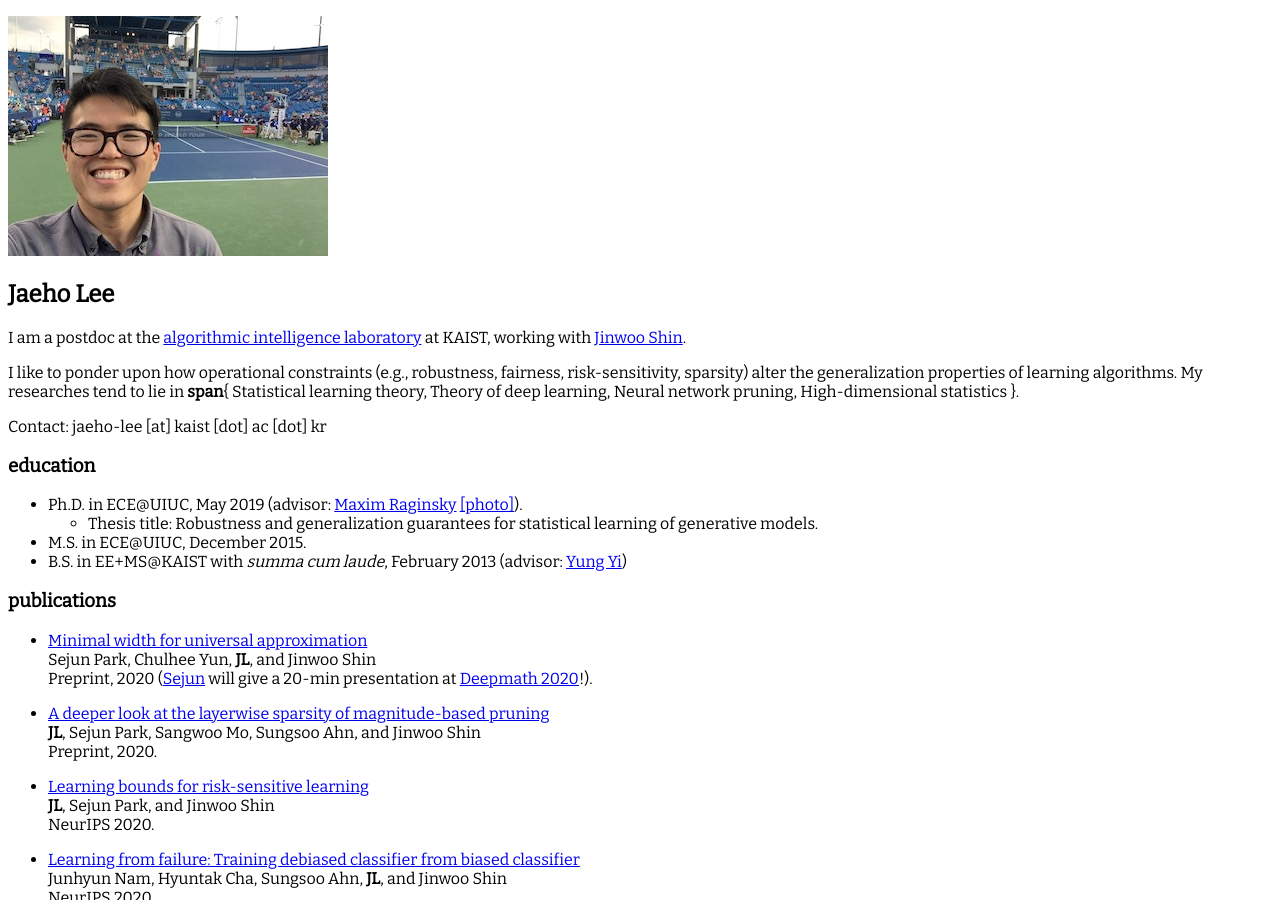
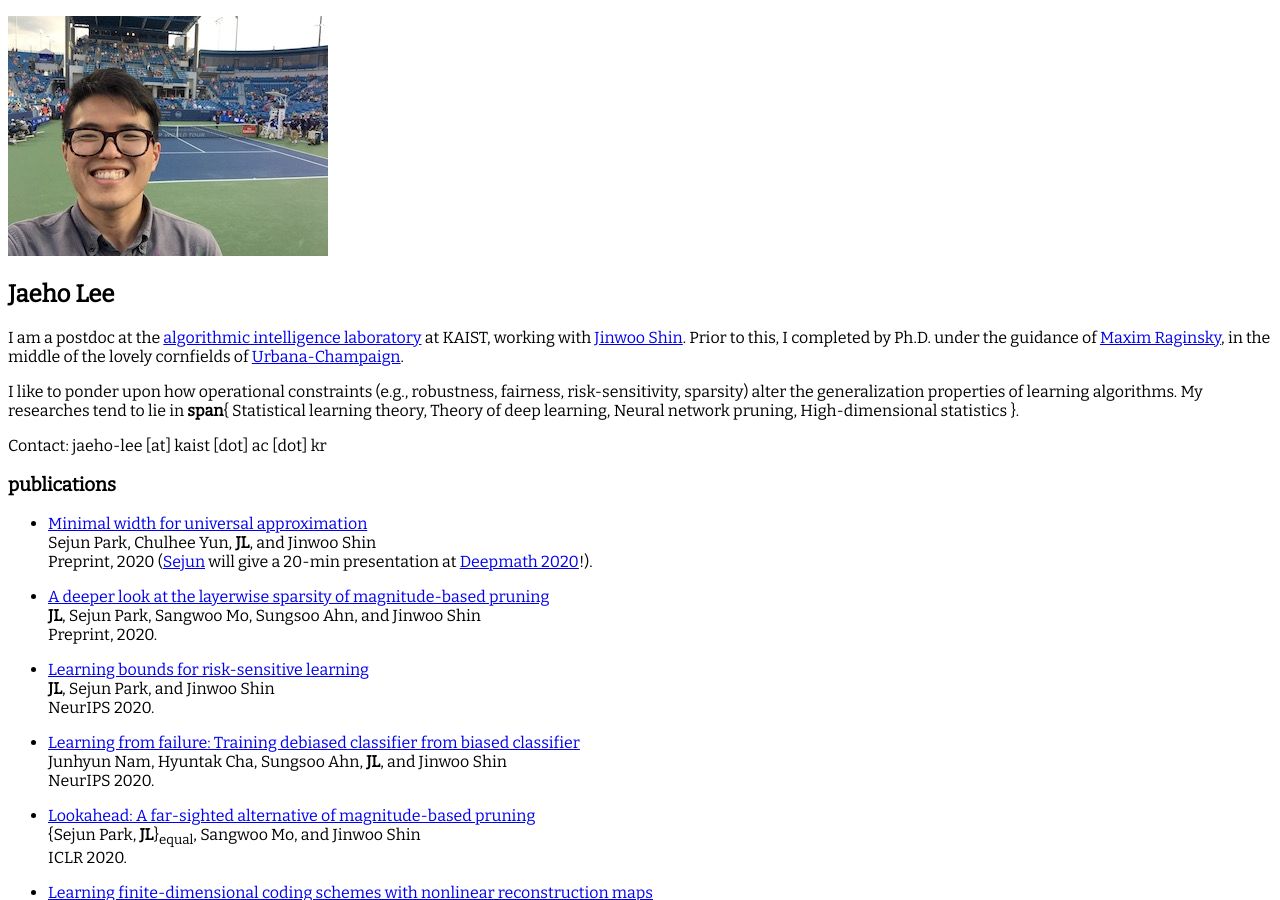
Before and after one commit to jaeho-lee/jaeho-lee.github.io, a Jekyll site: the page built from index.md, in a window 1280 px wide and 900 px high. Built offline with Jekyll 4.4.1, drawn with Linux system fonts in a browser that asks for light colours.

Commit message:
Update index.md

```diff
--- a/index.md
+++ b/index.md
@@ -6,19 +6,20 @@
 <img src="assets/profile.jpg">
 
 ## Jaeho Lee
-I am a postdoc at the [algorithmic intelligence laboratory](http://alinlab.kaist.ac.kr) at KAIST, working with [Jinwoo Shin](http://alinlab.kaist.ac.kr/shin.html).
+I am a postdoc at the [algorithmic intelligence laboratory](http://alinlab.kaist.ac.kr) at KAIST, working with [Jinwoo Shin](http://alinlab.kaist.ac.kr/shin.html). Prior to this, I completed by Ph.D. under the guidance of [Maxim Raginsky](http://maxim.ece.illinois.edu), in the middle of the lovely cornfields of [Urbana-Champaign](https://illinois.edu).
 
 I like to ponder upon how operational constraints (e.g., robustness, fairness, risk-sensitivity, sparsity) alter the generalization properties of learning algorithms. My researches tend to lie in
 **span**{ Statistical learning theory, Theory of deep learning, Neural network pruning, High-dimensional statistics }.
 
 Contact: jaeho-lee [at] kaist [dot] ac [dot] kr
 
+<!---
 ### education
 * Ph.D. in ECE@UIUC, May 2019 (advisor: [Maxim Raginsky](http://maxim.ece.illinois.edu) [[photo]](assets/max_and_i.jpg)).
 	* Thesis title: Robustness and generalization guarantees for statistical learning of generative models.
 * M.S. in ECE@UIUC, December 2015.
 * B.S. in EE+MS@KAIST with *summa cum laude*, February 2013 (advisor: [Yung Yi](http://lanada.kaist.ac.kr/~yi/))
-
+-->
 ### publications
 * [Minimal width for universal approximation](https://arxiv.org/abs/2006.08859)
 Sejun Park, Chulhee Yun, **JL**, and Jinwoo Shin
```
